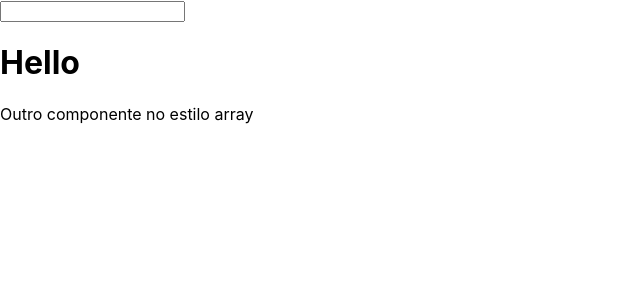
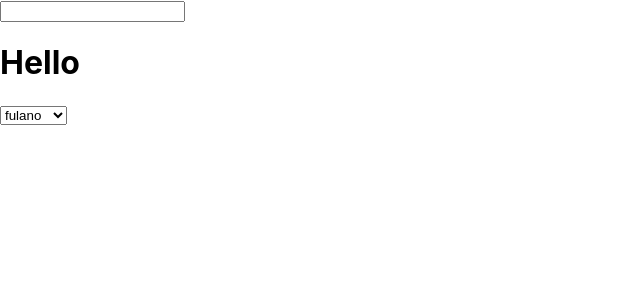
Before and after one commit to pedromartinsjesus/curso-react-2020, a React (Create React App) app: page / in a window 1280 px wide. Shown: the top 300 px of the page, without its empty margins (0-640 px from the left). Built offline with nearby package versions, Linux system fonts and the light colour scheme.

Commit message:
Exemplo de funcao como tag JSX

```diff
--- a/src/App.js
+++ b/src/App.js
@@ -22,15 +22,28 @@ class App extends React.Component {
     this.setState({ nome: novoNome });
   }
 
+  criaComboBox = () => {
+    const opccoes = ["fulano", "Ciclano"];
+    const comboOptions = opccoes.map((opcao) => <option>{opcao}</option>);
+
+    return (
+      <select>
+        {comboOptions}
+      </select>
+    )
+  }
+
   render() {
 
-    /* utilização de array no retorno de componentes */
+    const ComboBox = () => this.criaComboBox();
+
     return (
-      [
-        <input type="text" value={this.state.nome} onChange={this.modificaNome} />,
-        <h1>Hello {this.state.nome}</h1>,
-        <p>Outro componente no estilo array</p>
-      ]
+      <>
+        <input type="text" value={this.state.nome} onChange={this.modificaNome} />
+        <h1>Hello {this.state.nome}</h1>
+
+        <ComboBox></ComboBox>
+      </>
     )
   }
 }
```
